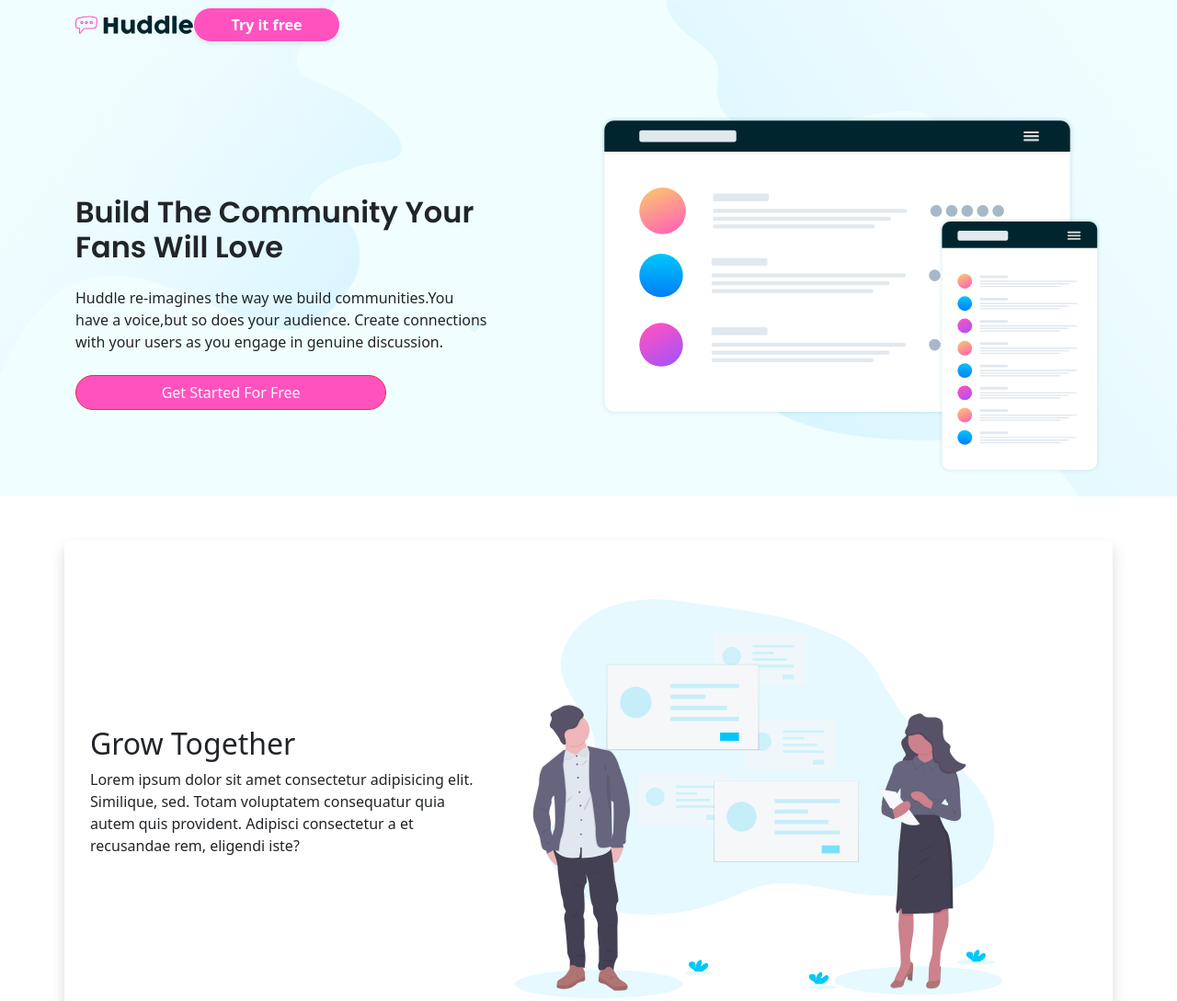
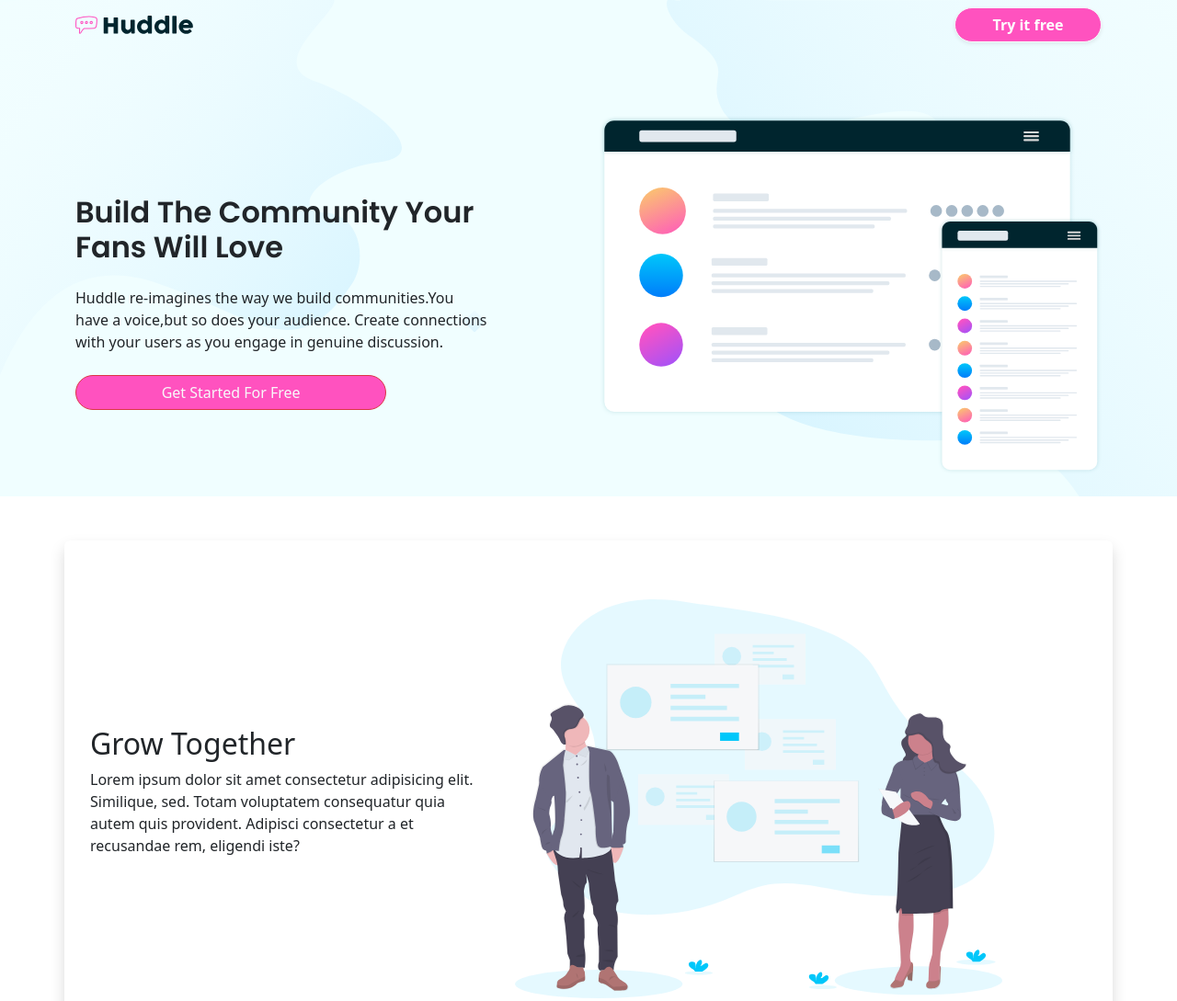
Before and after one commit to jannat355/huddle-project, a plain HTML site: page index.html in a window 1280 px wide. Shown: the top 1089 px of the page at 92% size. Drawn offline with nearby package versions, Linux system fonts and the light colour scheme.

Commit message:
fixed the navbar

```diff
--- a/index.html
+++ b/index.html
@@ -15,9 +15,9 @@
   <body>
     <header>
       <div class="container">
-        <nav class="d-flex justify-content--between align-items-center py-2">
+        <nav class="d-flex justify-content-between align-items-center py-2">
           <img src="images/logo.svg" alt=" nav-logo" class="" />
-          <button class="btn btn-light fw-bold shadow-sm rounded-pill">
+          <button class="btn btn-light fw-bold shadow-sm rounded-pill ">
             Try it free
           </button>
         </nav>
```
